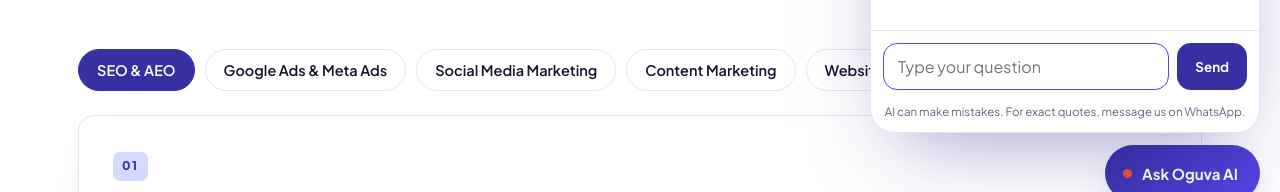
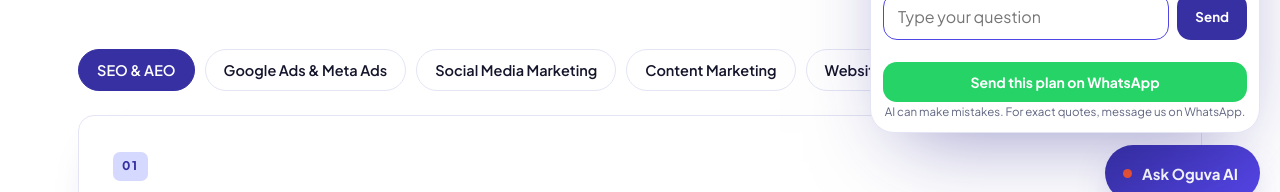
Before and after one commit to s86986762-spec/Oguva, a plain HTML site: page services.html in a window 1280 px wide. Both pictures are taken after a click on the button "Ask Oguva AI". Shown: the part 575-767 px from the top of the page. Drawn offline with Linux system fonts and the light colour scheme.

Commit message:
AI chat: plan flow + Send plan on WhatsApp button

```diff
--- a/services.html
+++ b/services.html
@@ -295,7 +295,7 @@ h1.display{font-size:clamp(36px,5vw,60px);line-height:1.05;letter-spacing:-.036e
 #ai-in{flex:1;min-width:0;border:1px solid var(--line);border-radius:14px;padding:12px 14px;font-family:inherit;font-size:16px;outline:0}
 #ai-in:focus{border-color:var(--green-2)}
 #ai-form button{border:0;border-radius:14px;background:var(--green);color:#fff;padding:0 18px;font-family:inherit;font-weight:700;cursor:pointer}
-.ai-n{font-size:11.5px;color:var(--muted);text-align:center;padding:0 12px 10px}
+#ai-wa{padding:10px 12px 0}#ai-plan{width:100%;border:0;border-radius:14px;background:#25D366;color:#fff;font-family:inherit;font-weight:700;font-size:14px;padding:11px 12px;cursor:pointer}#ai-plan:hover{filter:brightness(.95)}.ai-n{font-size:11.5px;color:var(--muted);text-align:center;padding:0 12px 10px}
 @media(max-width:860px){#ai-btn{bottom:92px;right:16px}#ai-panel{right:12px;bottom:158px;height:min(560px,calc(100vh - 230px))}}
 .fsocial{display:flex;gap:10px;margin-top:18px}
 .fsocial a{width:42px;height:42px;border-radius:50%;border:1px solid var(--line);background:#fff;display:inline-flex;align-items:center;justify-content:center;color:var(--ink);transition:background .2s,color .2s,border-color .2s,transform .2s}
@@ -466,7 +466,7 @@ h1.display{font-size:clamp(36px,5vw,60px);line-height:1.05;letter-spacing:-.036e
     </nav>
 
     <button id="ai-btn" type="button" aria-expanded="false" aria-controls="ai-panel"><i></i>Ask Oguva AI</button>
-<div id="ai-panel" role="dialog" aria-label="Oguva AI assistant"><div class="ai-h"><div>Ask Oguva<small>AI assistant</small></div><button id="ai-x" type="button" aria-label="Close">&times;</button></div><div id="ai-log"></div><form id="ai-form"><input id="ai-in" maxlength="400" placeholder="Type your question" autocomplete="off" aria-label="Your question"><button type="submit">Send</button></form><div class="ai-n">AI can make mistakes. For exact quotes, message us on WhatsApp.</div></div>
+<div id="ai-panel" role="dialog" aria-label="Oguva AI assistant"><div class="ai-h"><div>Ask Oguva<small>AI assistant</small></div><button id="ai-x" type="button" aria-label="Close">&times;</button></div><div id="ai-log"></div><form id="ai-form"><input id="ai-in" maxlength="400" placeholder="Type your question" autocomplete="off" aria-label="Your question"><button type="submit">Send</button></form><div id="ai-wa"><button id="ai-plan" type="button">Send this plan on WhatsApp</button></div><div class="ai-n">AI can make mistakes. For exact quotes, message us on WhatsApp.</div></div>
 <script>
 (function(){var b=document.getElementById('ai-btn'),p=document.getElementById('ai-panel'),log=document.getElementById('ai-log'),f=document.getElementById('ai-form'),inp=document.getElementById('ai-in'),hist=[],busy=false;
 function add(t,c){var d=document.createElement('div');d.className='ai-m '+c;d.textContent=t;log.appendChild(d);log.scrollTop=log.scrollHeight;return d}
@@ -475,7 +475,7 @@ b.onclick=function(){open(!p.classList.contains('open'))};document.getElementByI
 function send(t){t=t.trim();if(busy||!t)return;busy=true;add(t,'me');hist.push({role:'user',content:t});var w=add('Typing...','bot');
 fetch('/api/chat',{method:'POST',headers:{'Content-Type':'application/json'},body:JSON.stringify({messages:hist.slice(-8)})}).then(function(r){return r.json().then(function(j){if(!r.ok)throw new Error('x');return j})}).then(function(j){w.textContent=j.reply;hist.push({role:'assistant',content:j.reply})}).catch(function(){w.textContent="Sorry, I couldn't answer just now. Please message us on WhatsApp: +91 85115 05651.";hist.pop()}).then(function(){busy=false;log.scrollTop=log.scrollHeight})}
 f.onsubmit=function(e){e.preventDefault();var t=inp.value;inp.value='';send(t)};
-document.addEventListener('keydown',function(e){if(e.key==='Escape')open(false)})})();
+function waPlan(){var L=[];for(var i=0;i<hist.length;i++){L.push((hist[i].role==='user'?'Me: ':'Oguva AI: ')+hist[i].content)}return "Hi Oguva! Here is my requirement from your website chat:\n\n"+L.join("\n\n")+"\n\nPlease share the plan and next steps.";}document.getElementById('ai-plan').onclick=function(){var txt=hist.length?waPlan():"Hi Oguva! I would like a plan for my business.";window.open('https://wa.me/918511505651?text='+encodeURIComponent(txt),'_blank');};document.addEventListener('keydown',function(e){if(e.key==='Escape')open(false)})})();
 </script>
 <script>
     (function(){
```
